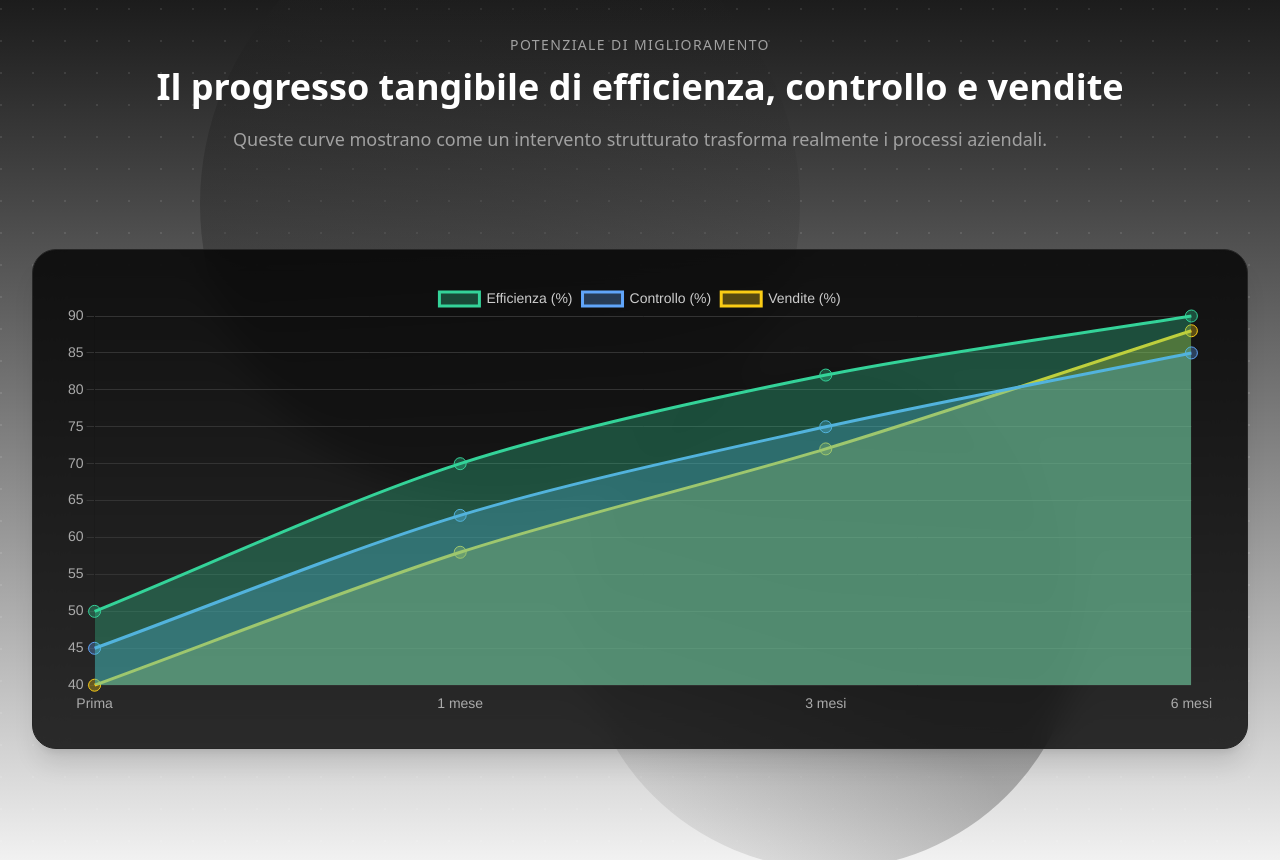
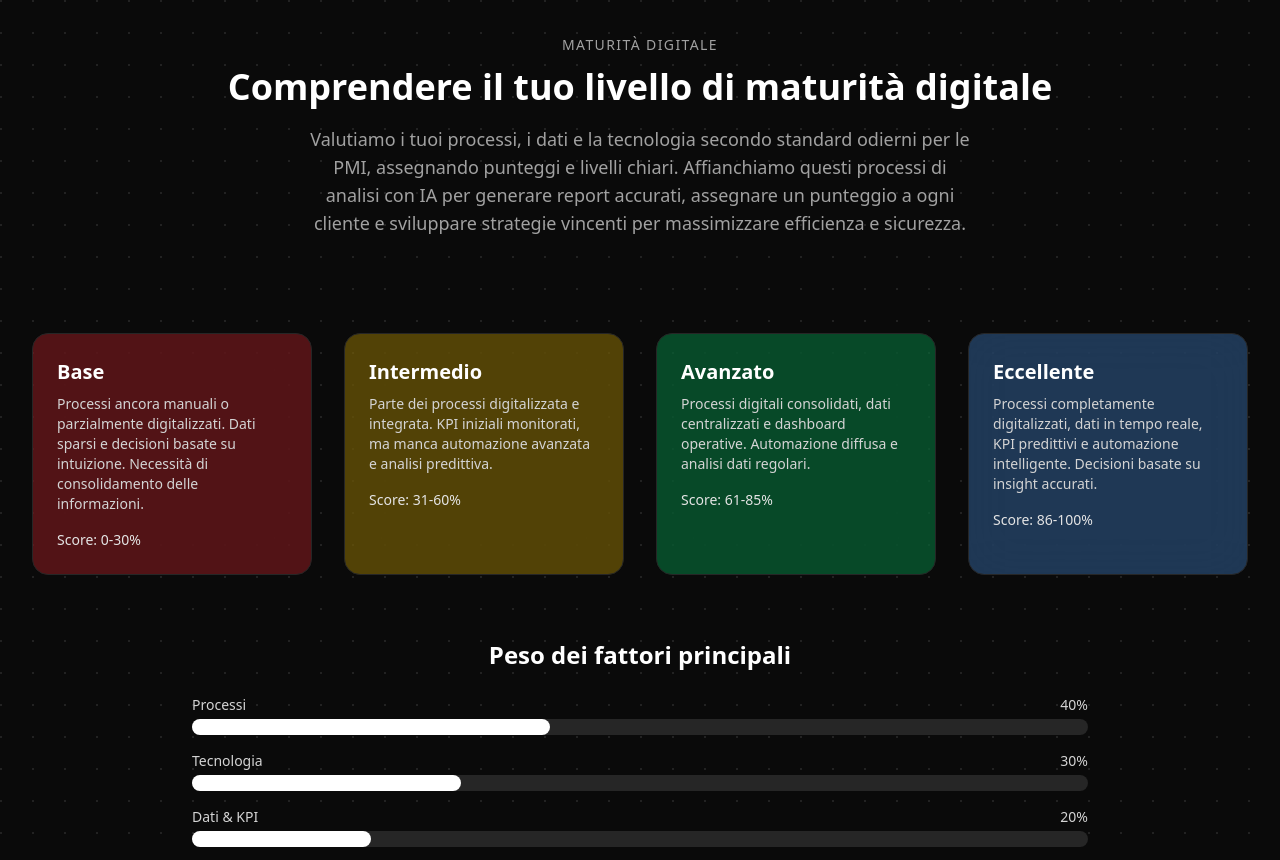
Before and after one commit to Gim2510/fe_service, a React (Vite) app: page / in a window 1280 px wide. Shown: the part 1920-2780 px from the top of the page. Built offline with nearby package versions, Linux system fonts and the light colour scheme.

Commit message:
new: chart section refactor

```diff
--- a/src/Components/HeroGlobe.tsx
+++ b/src/Components/HeroGlobe.tsx
@@ -146,7 +146,7 @@ export function HeroGlobe() {
     }, []);
 
     return (
-        <div className="absolute inset-0 w-full h-full pointer-events-none top-0 left-0 lg:left-60">
+        <div className="absolute inset-0 w-full h-full pointer-events-none top-0 left-0 lg:left-100">
             <Globe
                 ref={globeRef}
                 backgroundColor="rgba(0,0,0,0)"
--- a/src/Components/ImprovementChart.tsx
+++ b/src/Components/ImprovementChart.tsx
@@ -1,115 +1,101 @@
-import { Line } from "react-chartjs-2";
-import {
-    Chart as ChartJS,
-    CategoryScale,
-    LinearScale,
-    PointElement,
-    LineElement,
-    Filler,
-    Tooltip,
-    Legend,
-} from "chart.js";
-
-ChartJS.register(CategoryScale, LinearScale, PointElement, LineElement, Filler, Tooltip, Legend);
-
-const data = {
-    labels: ["Prima", "1 mese", "3 mesi", "6 mesi"],
-    datasets: [
+export function DigitalMaturitySection() {
+    const livelli = [
         {
-            label: "Efficienza (%)",
-            data: [50, 70, 82, 90],
-            borderColor: "#34d399",
-            backgroundColor: "rgba(52,211,153,0.3)",
-            fill: true,
-            tension: 0.3,
-            pointRadius: 6,
-            pointHoverRadius: 9,
+            level: "Base",
+            score: "0-30%",
+            description:
+                "Processi ancora manuali o parzialmente digitalizzati. Dati sparsi e decisioni basate su intuizione. Necessità di consolidamento delle informazioni.",
+            color: "bg-red-500/30"
         },
         {
-            label: "Controllo (%)",
-            data: [45, 63, 75, 85],
-            borderColor: "#60a5fa",
-            backgroundColor: "rgba(96,165,250,0.3)",
-            fill: true,
-            tension: 0.3,
-            pointRadius: 6,
-            pointHoverRadius: 9,
+            level: "Intermedio",
+            score: "31-60%",
+            description:
+                "Parte dei processi digitalizzata e integrata. KPI iniziali monitorati, ma manca automazione avanzata e analisi predittiva.",
+            color: "bg-yellow-400/30"
         },
         {
-            label: "Vendite (%)",
-            data: [40, 58, 72, 88],
-            borderColor: "#facc15",
-            backgroundColor: "rgba(250,204,21,0.3)",
-            fill: true,
-            tension: 0.3,
-            pointRadius: 6,
-            pointHoverRadius: 9,
+            level: "Avanzato",
+            score: "61-85%",
+            description:
+                "Processi digitali consolidati, dati centralizzati e dashboard operative. Automazione diffusa e analisi dati regolari.",
+            color: "bg-green-400/30"
         },
-    ],
-};
+        {
+            level: "Eccellente",
+            score: "86-100%",
+            description:
+                "Processi completamente digitalizzati, dati in tempo reale, KPI predittivi e automazione intelligente. Decisioni basate su insight accurati.",
+            color: "bg-blue-400/30"
+        }
+    ];
 
-const options = {
-    responsive: true,
-    maintainAspectRatio: false,
+    const pesi = [
+        { label: "Processi", weight: 0.4, color: "#34d399" },
+        { label: "Tecnologia", weight: 0.3, color: "#60a5fa" },
+        { label: "Dati & KPI", weight: 0.2, color: "#facc15" },
+        { label: "Automazione & AI", weight: 0.1, color: "#f472b6" }
+    ];
 
-    plugins: {
-        legend: {
-            labels: { color: "#ccc", font: { size: 14 } },
-            position: "top" as const,
-        },
-        tooltip: {
-            backgroundColor: "#111",
-            titleColor: "#fff",
-            bodyColor: "#fff",
-            borderColor: "#444",
-            borderWidth: 1,
-            padding: 10,
-        },
-    },
-
-    scales: {
-        x: {
-            ticks: { color: "#aaa", font: { size: 14 } },
-            grid: { display: false },
-        },
-        y: {
-            ticks: { color: "#aaa", font: { size: 14 } },
-            grid: { color: "#333" },
-        },
-    },
-};
-
-export function ImprovementChart() {
     return (
-        <section className="relative bg-gradient-to-b to-white from-neutral-950 text-white pt-32 pb-40 overflow-hidden">
-            {/* Texture a punti coerente con altre sezioni */}
-            <div
-                className="absolute inset-0 opacity-10 bg-[radial-gradient(circle_at_1px_1px,white_1px,transparent_0)]
-                           bg-[size:32px_32px] bg-[position:0_40px]"
-            />
-
-            {/* Layer grafico visivo dietro (nuvole gradient soft o forme vettoriali) */}
-            <div className="absolute inset-0 pointer-events-none">
-                <div className="absolute left-50 top-0 w-[600px] h-[600px] bg-gradient-to-tr from-[#111] via-[#222] to-transparent rounded-full opacity-30"></div>
-                <div className="absolute right-50 bottom-10 w-[500px] h-[500px] bg-gradient-to-bl from-[#111] via-[#222] to-transparent rounded-full opacity-30"></div>
-            </div>
+        <section className="relative bg-neutral-950 text-white py-32 overflow-hidden">
+            {/* Texture a punti */}
+            <div className="absolute inset-0 opacity-10 bg-[radial-gradient(circle_at_1px_1px,white_1px,transparent_0)] bg-[size:32px_32px]" />
 
             <div className="relative mx-auto max-w-7xl px-8">
+                {/* Header */}
                 <div className="text-center mb-24">
                     <span className="text-sm uppercase tracking-widest text-neutral-400">
-                        Potenziale di miglioramento
+                        Maturità digitale
                     </span>
                     <h2 className="text-4xl font-semibold mt-2 leading-tight">
-                        Il progresso tangibile di efficienza, controllo e vendite
+                        Comprendere il tuo livello di maturità digitale
                     </h2>
-                    <p className="mt-4 text-neutral-400 text-lg">
-                        Queste curve mostrano come un intervento strutturato trasforma realmente i processi aziendali.
+                    <p className="mt-4 text-neutral-400 text-lg max-w-2xl mx-auto">
+                        Valutiamo i tuoi processi, i dati e la tecnologia secondo standard odierni per le PMI,
+                        assegnando punteggi e livelli chiari. Affianchiamo questi processi di analisi con IA
+                        per generare report accurati, assegnare un punteggio a ogni cliente e sviluppare
+                        strategie vincenti per massimizzare efficienza e sicurezza.
                     </p>
                 </div>
 
-                {/* Chart container con bordo soft */}
-                <div className="bg-black/80 backdrop-blur-lg border border-neutral-800 rounded-3xl p-8 shadow-xl h-[500px]">
-                    <Line data={data} options={options} />
+                {/* Livelli */}
+                <div className="grid grid-cols-1 md:grid-cols-2 lg:grid-cols-4 gap-8 mb-16">
+                    {livelli.map((lvl) => (
+                        <div key={lvl.level} className={`rounded-2xl p-6 ${lvl.color} backdrop-blur-xl border border-neutral-800`}>
+                            <h3 className="text-xl font-semibold mb-2">{lvl.level}</h3>
+                            <p className="text-sm text-neutral-300 mb-4">{lvl.description}</p>
+                            <div className="text-sm font-medium text-neutral-200">Score: {lvl.score}</div>
+                        </div>
+                    ))}
+                </div>
+
+                {/* Pesi dei fattori - versione barra compatta */}
+                <div className="max-w-4xl mx-auto mt-12">
+                    <h3 className="text-2xl font-semibold mb-6 text-center">Peso dei fattori principali</h3>
+
+                    <div className="space-y-4">
+                        {pesi.map((p) => (
+                            <div key={p.label}>
+                                <div className="flex justify-between mb-1 text-sm text-neutral-300">
+                                    <span>{p.label}</span>
+                                    <span>{Math.round(p.weight * 100)}%</span>
+                                </div>
+                                <div className="w-full h-4 bg-neutral-800 rounded-full">
+                                    <div
+                                        className="h-4 rounded-full"
+                                        style={{ width: `${p.weight * 100}%`, backgroundColor: "white" }}
+                                    />
+                                </div>
+                            </div>
+                        ))}
+                    </div>
+
+                    <p className="mt-6 text-neutral-400 text-sm text-center max-w-2xl mx-auto">
+                        Questi pesi indicano l'importanza relativa di ogni dimensione nella valutazione complessiva della maturità digitale.
+                        La combinazione di processi, tecnologia, dati e automazione permette di creare strategie su misura per incrementare
+                        l'efficienza operativa e la sicurezza dei dati aziendali.
+                    </p>
                 </div>
             </div>
         </section>
--- a/src/Pages/Home.tsx
+++ b/src/Pages/Home.tsx
@@ -1,6 +1,6 @@
 import {HeroSection} from "../Components/HomeComponents/HeroSection.tsx";
 import {ProblemiSection} from "../Components/HomeComponents/ProblemSection.tsx";
-import {ImprovementChart} from "../Components/ImprovementChart.tsx";
+import {DigitalMaturitySection} from "../Components/ImprovementChart.tsx";
 import {CosaFacciamoSection} from "../Components/HomeComponents/CosaFacciamoSection.tsx";
 import {MetodoSection} from "../Components/HomeComponents/MetodoSection.tsx";
 import {CTASection} from "../Components/HomeComponents/CTASection.tsx";
@@ -10,7 +10,7 @@ export function Home() {
         <main className="flex flex-col">
             <HeroSection />
             <ProblemiSection />
-            <ImprovementChart />
+            <DigitalMaturitySection />
             <CosaFacciamoSection />
             <MetodoSection />
             <CTASection />
```
